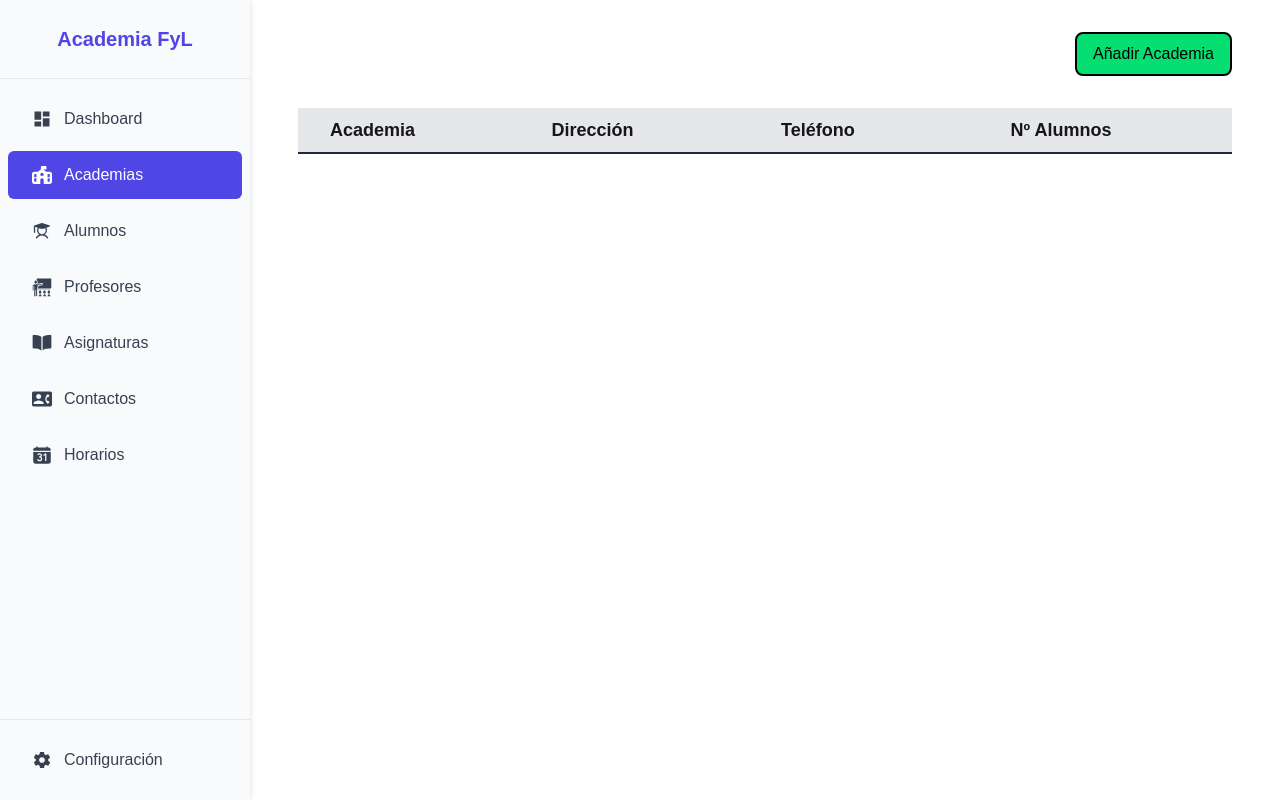
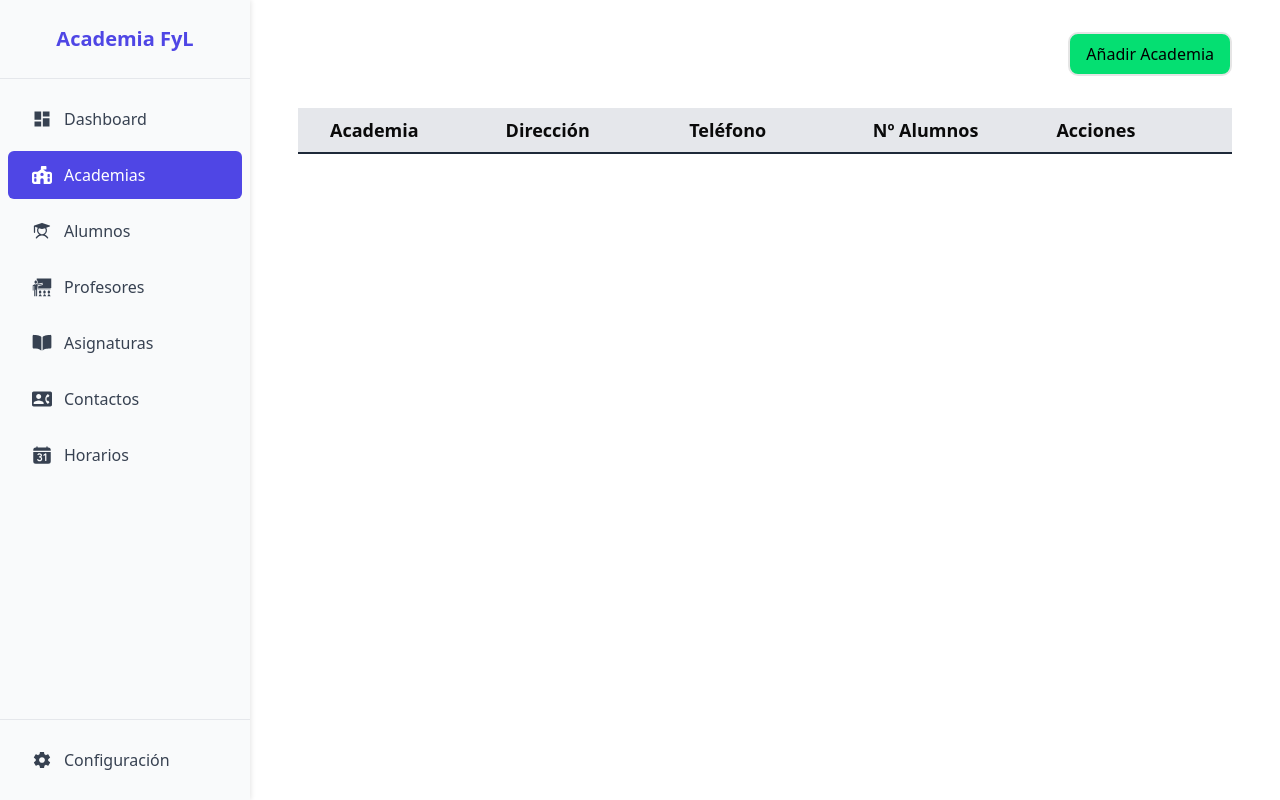
Before and after one commit to jhonalex00/academia_fyl, a Next.js app: page /pages/academias in a window 1280 px wide. Built offline with nearby package versions, Linux system fonts and the light colour scheme.

Commit message:
contactos

```diff
--- a/package.json
+++ b/package.json
@@ -18,16 +18,20 @@
     "@headlessui/react": "^2.2.1",
     "bcryptjs": "^3.0.2",
     "body-parser": "^1.20.2",
+    "class-variance-authority": "^0.7.1",
+    "clsx": "^2.1.1",
     "cors": "^2.8.5",
     "dotenv": "^16.4.7",
     "express": "^4.18.3",
     "jsonwebtoken": "^9.0.2",
+    "lucide-react": "^0.502.0",
     "mysql2": "^3.14.0",
     "next": "15.2.4",
     "react": "^19.0.0",
     "react-dom": "^19.0.0",
     "react-icons": "^5.5.0",
-    "sequelize": "^6.37.6"
+    "sequelize": "^6.37.6",
+    "tailwind-merge": "^3.2.0"
   },
   "devDependencies": {
     "@eslint/eslintrc": "^3",
--- a/src/app/globals.css
+++ b/src/app/globals.css
@@ -1,15 +1,47 @@
 @import "tailwindcss";
 
+
+@custom-variant dark (&:is(.dark *));
+
 :root {
-  --background: #ffffff;
-  --foreground: #171717;
-  --primary: #4f46e5;
+  --primary: oklch(0.205 0 0);
   --primary-hover: #4338ca;
   --sidebar-bg: #f9fafb;
   --sidebar-text: #374151;
   --sidebar-hover: #e5e7eb;
   --sidebar-active: #4f46e5;
   --sidebar-width: 250px;
+  --radius: 0.625rem;
+  --background: oklch(1 0 0);
+  --foreground: oklch(0.145 0 0);
+  --card: oklch(1 0 0);
+  --card-foreground: oklch(0.145 0 0);
+  --popover: oklch(1 0 0);
+  --popover-foreground: oklch(0.145 0 0);
+  --primary-foreground: oklch(0.985 0 0);
+  --secondary: oklch(0.97 0 0);
+  --secondary-foreground: oklch(0.205 0 0);
+  --muted: oklch(0.97 0 0);
+  --muted-foreground: oklch(0.556 0 0);
+  --accent: oklch(0.97 0 0);
+  --accent-foreground: oklch(0.205 0 0);
+  --destructive: oklch(0.577 0.245 27.325);
+  --border: oklch(0.922 0 0);
+  --input: oklch(0.922 0 0);
+  --ring: oklch(0.708 0 0);
+  --chart-1: oklch(0.646 0.222 41.116);
+  --chart-2: oklch(0.6 0.118 184.704);
+  --chart-3: oklch(0.398 0.07 227.392);
+  --chart-4: oklch(0.828 0.189 84.429);
+  --chart-5: oklch(0.769 0.188 70.08);
+  --sidebar: oklch(0.985 0 0);
+  --sidebar-foreground: oklch(0.145 0 0);
+  --sidebar-primary: oklch(0.205 0 0);
+  --sidebar-primary-foreground: oklch(0.985 0 0);
+  --sidebar-accent: oklch(0.97 0 0);
+  --sidebar-accent-foreground: oklch(0.205 0 0);
+  --sidebar-border: oklch(0.922 0 0);
+  --sidebar-ring: oklch(0.708 0 0);
 }
 
 @theme inline {
@@ -17,12 +49,43 @@
   --color-foreground: var(--foreground);
   --font-sans: var(--font-geist-sans);
   --font-mono: var(--font-geist-mono);
+  --color-sidebar-ring: var(--sidebar-ring);
+  --color-sidebar-border: var(--sidebar-border);
+  --color-sidebar-accent-foreground: var(--sidebar-accent-foreground);
+  --color-sidebar-accent: var(--sidebar-accent);
+  --color-sidebar-primary-foreground: var(--sidebar-primary-foreground);
+  --color-sidebar-primary: var(--sidebar-primary);
+  --color-sidebar-foreground: var(--sidebar-foreground);
+  --color-sidebar: var(--sidebar);
+  --color-chart-5: var(--chart-5);
+  --color-chart-4: var(--chart-4);
+  --color-chart-3: var(--chart-3);
+  --color-chart-2: var(--chart-2);
+  --color-chart-1: var(--chart-1);
+  --color-ring: var(--ring);
+  --color-input: var(--input);
+  --color-border: var(--border);
+  --color-destructive: var(--destructive);
+  --color-accent-foreground: var(--accent-foreground);
+  --color-accent: var(--accent);
+  --color-muted-foreground: var(--muted-foreground);
+  --color-muted: var(--muted);
+  --color-secondary-foreground: var(--secondary-foreground);
+  --color-secondary: var(--secondary);
+  --color-primary-foreground: var(--primary-foreground);
+  --color-primary: var(--primary);
+  --color-popover-foreground: var(--popover-foreground);
+  --color-popover: var(--popover);
+  --color-card-foreground: var(--card-foreground);
+  --color-card: var(--card);
+  --radius-sm: calc(var(--radius) - 4px);
+  --radius-md: calc(var(--radius) - 2px);
+  --radius-lg: var(--radius);
+  --radius-xl: calc(var(--radius) + 4px);
 }
 
 @media (prefers-color-scheme: dark) {
   :root {
-    --background: #0a0a0a;
-    --foreground: #ededed;
     --sidebar-bg: #111827;
     --sidebar-text: #d1d5db;
     --sidebar-hover: #1f2937;
@@ -31,9 +94,6 @@
 }
 
 body {
-  background: var(--background);
-  color: var(--foreground);
-  font-family: Arial, Helvetica, sans-serif;
   margin: 0;
   padding: 0;
 }
@@ -148,3 +208,46 @@
     margin-left: 60px;
   }
 }
+
+.dark {
+  --background: oklch(0.145 0 0);
+  --foreground: oklch(0.985 0 0);
+  --card: oklch(0.205 0 0);
+  --card-foreground: oklch(0.985 0 0);
+  --popover: oklch(0.205 0 0);
+  --popover-foreground: oklch(0.985 0 0);
+  --primary: oklch(0.922 0 0);
+  --primary-foreground: oklch(0.205 0 0);
+  --secondary: oklch(0.269 0 0);
+  --secondary-foreground: oklch(0.985 0 0);
+  --muted: oklch(0.269 0 0);
+  --muted-foreground: oklch(0.708 0 0);
+  --accent: oklch(0.269 0 0);
+  --accent-foreground: oklch(0.985 0 0);
+  --destructive: oklch(0.704 0.191 22.216);
+  --border: oklch(1 0 0 / 10%);
+  --input: oklch(1 0 0 / 15%);
+  --ring: oklch(0.556 0 0);
+  --chart-1: oklch(0.488 0.243 264.376);
+  --chart-2: oklch(0.696 0.17 162.48);
+  --chart-3: oklch(0.769 0.188 70.08);
+  --chart-4: oklch(0.627 0.265 303.9);
+  --chart-5: oklch(0.645 0.246 16.439);
+  --sidebar: oklch(0.205 0 0);
+  --sidebar-foreground: oklch(0.985 0 0);
+  --sidebar-primary: oklch(0.488 0.243 264.376);
+  --sidebar-primary-foreground: oklch(0.985 0 0);
+  --sidebar-accent: oklch(0.269 0 0);
+  --sidebar-accent-foreground: oklch(0.985 0 0);
+  --sidebar-border: oklch(1 0 0 / 10%);
+  --sidebar-ring: oklch(0.556 0 0);
+}
+
+@layer base {
+  * {
+    @apply border-border outline-ring/50;
+  }
+  body {
+    @apply bg-background text-foreground;
+  }
+}
--- a/src/app/pages/academias/page.js
+++ b/src/app/pages/academias/page.js
@@ -1,8 +1,8 @@
 'use client';
-import React, { useState } from 'react';
+import React, { useState, useEffect } from 'react';
 import { Button, Dialog } from "@headlessui/react";
 
-export function AñadirAcademia({ onAcademiaAdded }) { // OnAcademiaAdded es para actualizar la lista cuando añadamos una nueva academia
+export function AñadirAcademia({ onAcademiaAdded, academiaToEdit, onAcademiaEdited }) { // OnAcademiaAdded es para actualizar la lista cuando añadamos una nueva academia
   const [isOpen, setIsOpen] = useState(false); // IsOpen controla si el modal está abierto. Empieza en false, osea que el modal está cerrado
                                               // SetIsOpne es la función que se usa para cambiar de estado el modal
   const [formData, setFormData] = useState({ // FormData es un objeto para almacenar los campos
@@ -13,9 +13,21 @@
     numAlumnos: ''
   });
 
+  // Actualiza el formulario cuando se va a editar una academia
+  useEffect(() => {
+    if (academiaToEdit) {
+      setFormData(academiaToEdit);
+      setIsOpen(true);
+    }
+  }, [academiaToEdit]);
+
   const handleSubmit = (e) => {
     e.preventDefault();
-    onAcademiaAdded(formData); // FormData almacena los datos del modal
+    if (academiaToEdit) {
+      onAcademiaEdited(formData);
+    } else {
+      onAcademiaAdded(formData);
+    }
     setIsOpen(false);
     setFormData({
       nombre: '',
@@ -126,37 +138,82 @@
 
 
 const AcademiasPage = () => {
-  const [academias, setAcademias] = useState([]);
+  const [academias, setAcademias] = useState(() => {
+    const savedAcademias = localStorage.getItem('academias');
+    return savedAcademias ? JSON.parse(savedAcademias) : [];
+  });
+  const [academiaToEdit, setAcademiaToEdit] = useState(null);
+
+
+  // Guardar en localStorage cuando cambie el estado de academias
+  useEffect(() => {
+    localStorage.setItem('academias', JSON.stringify(academias));
+  }, [academias]);
 
   const handleAcademiaAdded = (nuevaAcademia) => {
     setAcademias([...academias, nuevaAcademia]);
   };
 
+  const handleDeleteAcademia = (index) => {
+    const nuevasAcademias = academias.filter((_, i) => i !== index);
+    setAcademias(nuevasAcademias);
+  };
+
+  const handleEditAcademia = (academia, index) => {
+    setAcademiaToEdit({ ...academia, index });
+  };
+
+  const handleAcademiaEdited = (academiaEditada) => {
+    const nuevasAcademias = academias.map((academia, index) =>
+      index === academiaToEdit.index ? academiaEditada : academia
+    );
+    setAcademias(nuevasAcademias);
+    setAcademiaToEdit(null);
+  };
+
+
   return (
     <>
-      <AñadirAcademia onAcademiaAdded={handleAcademiaAdded} />
+      <AñadirAcademia
+      onAcademiaAdded={handleAcademiaAdded}
+      academiaToEdit={academiaToEdit}
+      onAcademiaEdited={handleAcademiaEdited}
+    />
       <div className="container mx-auto px-4">
-        {/* Contenedor de encabezados con borde inferior */}
         <div className="border-b-2 border-gray-800 bg-gray-200">
-          <div className="grid grid-cols-4 gap-8 mt-8 px-6 py-2">
+          <div className="grid grid-cols-5 gap-8 mt-8 px-6 py-2">
             <h1 className="text-lg font-bold pl-2">Academia</h1>
             <h1 className="text-lg font-bold">Dirección</h1>
             <h1 className="text-lg font-bold">Teléfono</h1>
             <h1 className="text-lg font-bold">Nº Alumnos</h1>
+            <h1 className="text-lg font-bold">Acciones</h1>
           </div>
         </div>
 
-        {/* Lista de academias con margen superior */}
         <div className="space-y-2 mt-4">
           {academias.map((academia, index) => (
             <div
               key={index}
-              className="grid grid-cols-4 gap-8 py-2 px-6 hover:bg-gray-100 rounded-lg"
+              className="grid grid-cols-5 gap-8 py-2 px-6 hover:bg-gray-100 rounded-lg items-center"
             >
               <span className="truncate pl-2">{academia.nombre}</span>
               <span className="truncate">{academia.direccion}</span>
               <span className="truncate">{academia.telefono}</span>
               <span className="truncate">{academia.numAlumnos}</span>
+              <div className="flex space-x-2">
+                <button
+                className="px-3 py-1 bg-blue-500 text-white rounded-md hover:bg-blue-600 text-sm"
+                onClick={() => handleEditAcademia(academia, index)}
+              >
+                Editar
+              </button>
+                <button
+                  className="px-3 py-1 bg-red-500 text-white rounded-md hover:bg-red-600 text-sm"
+                  onClick={() => handleDeleteAcademia(index)}
+                >
+                  Borrar
+                </button>
+              </div>
             </div>
           ))}
         </div>
--- /dev/null
+++ b/src/lib/utils.js
@@ -0,0 +1,6 @@
+import { clsx } from "clsx";
+import { twMerge } from "tailwind-merge"
+
+export function cn(...inputs) {
+  return twMerge(clsx(inputs));
+}
```
Also changed, not shown: components.json (added), 1 other file (tests, documents, lock files or other folders).
